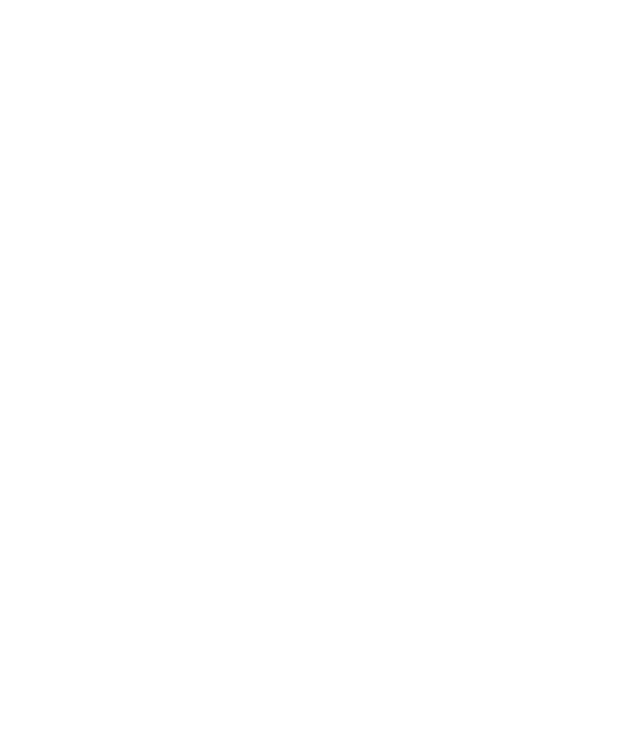
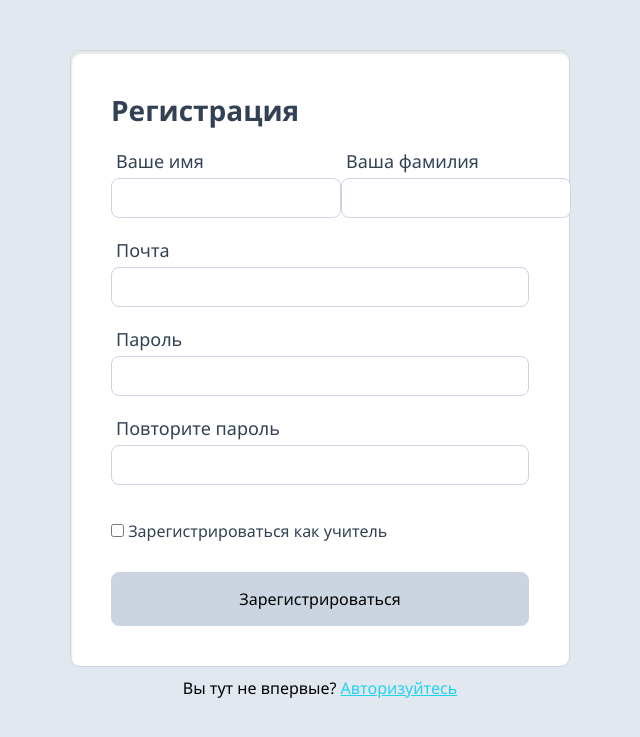
Before and after one commit to syviline/clever, a Flask app: page /register in a window 1280 px wide. Before the commit the part shown is empty. Shown: the top 737 px of the page, without its empty margins (320-960 px from the left). Run offline with Flask 2, Linux system fonts and the light colour scheme.

Commit message:
register

```diff
--- a/app.py
+++ b/app.py
@@ -1,14 +1,16 @@
-from flask import Flask, render_template, redirect
+from flask import Flask, render_template, redirect, request
 from forms.loginform import LoginForm
 from forms.registerform import RegisterForm
 import db
+from data.users import User
+
+db.db_session.global_init("db/clever.db")
+db_sess = db.db_session.create_session()
 
 app = Flask(__name__)
 app.config['SECRET_KEY'] = 'qwekwqkJDHASIqwop'
 
 def db_f():
-    db.db_session.global_init("db/clever.db")
-    db_sess = db.db_session.create_session()
     for user in db_sess.query(db.User).all():
         print(user)
     # db.main()
@@ -36,7 +38,17 @@
 def registerPage():
     form = RegisterForm()
     if form.validate_on_submit():
-        return redirect('/')
+        isteacher = request.form.get('isteacher')
+        if isteacher:
+            isteacher = 1
+        else:
+            isteacher = 0
+        kwargs = {'name': form.firstname.data, 'surname': form.lastname.data, 'email': form.email.data, 'password': form.password.data, 'status': isteacher}
+        user = db.add_user(db_sess=db_sess, **kwargs)
+        # if form.password.data != form.passwordRepeat.data:
+        #     print(form.data)
+        #     return render_template('register.html', form=form, message='Пароли не совпадают!')
+        return redirect('/auth')
     return render_template('register.html', form=form)
 
 
--- a/db.py
+++ b/db.py
@@ -22,7 +22,7 @@
     user.name = qwargs.get("name")
     user.surname = qwargs.get("surname")
     user.email = email
-    user.hashed_password = qwargs.get("hashed_password")
+    user.set_password(qwargs.get('password'))
     user.status = qwargs.get("status")
 
     db_sess.add(user)
--- a/forms/registerform.py
+++ b/forms/registerform.py
@@ -1,13 +1,12 @@
 from flask_wtf import FlaskForm
-from wtforms import StringField, PasswordField, BooleanField, SubmitField
+from wtforms import StringField, PasswordField, BooleanField, SubmitField, SelectMultipleField
 from wtforms.validators import DataRequired, Email, EqualTo
 
 
 class RegisterForm(FlaskForm):
-    username = StringField('Логин', validators=[DataRequired()])
     firstname = StringField('Ваше имя', validators=[DataRequired()])
     lastname = StringField('Ваша фамилия', validators=[DataRequired()])
-    email = StringField('Почта', validators=[DataRequired(), Email(message='Введите свой почтовый адрес')])
+    email = StringField('Почта', validators=[DataRequired(), Email(message='Введите действительный почтовый адрес')])
     password = PasswordField('Пароль', validators=[DataRequired()])
     passwordRepeat = PasswordField('Повторите пароль', validators=[DataRequired(), EqualTo('password', message='Пароли должны совпадать')])
-    submit = SubmitField('Войти')
+    submit = SubmitField('Зарегистрироваться')
--- a/static/style/register.css
+++ b/static/style/register.css
@@ -1 +1,99 @@
-* {}
+* {
+    font-family: 'Segoe UI', sans-serif;
+    padding: 0;
+    margin: 0;
+}
+
+body {
+    background-color: #e2e8f0;
+}
+
+form {
+    display: flex;
+    flex-direction: column;
+    width: 500px;
+    margin: 0 auto;
+    margin-top: 50px;
+    background-color: white;
+    border: 1px solid #cbd5e1;
+    border-radius: 10px;
+    padding: 40px;
+    box-sizing: border-box;
+    color: #334155;
+    box-shadow: inset 1px 3px 2px hsla(0, 0%, 0%, 0.1);
+}
+
+form .form-group {
+    display: flex;
+    flex-direction: column;
+}
+
+form .form-group div {
+    margin-bottom: 5px;
+    margin-left: 5px;
+    font-size: 18px;
+}
+
+form input {
+    padding: 10px 15px;
+    outline: none;
+    border: 1px solid #cbd5e1;
+    border-radius: 8px;
+}
+
+form input:focus {
+    border: 1px solid #94a3b8;
+}
+
+h2 {
+    font-size: 28px;
+}
+
+.names {
+    display: flex;
+    justify-content: space-between;
+    margin-top: 20px;
+}
+
+.names .form-group {
+    flex-basis: 45%;
+}
+
+.isteacher {
+    margin-bottom: 30px;
+}
+
+#submit {
+    padding: 15px;
+    font-size: 16px;
+    font-weight: 500;
+    cursor: pointer;
+    background-color: #cbd5e1;
+    transition: 0.1s;
+}
+
+#submit:hover {
+    background-color: #94a3b8;
+    transition: 0.1s;
+}
+
+.error {
+    margin-top: 15px;
+    font-size: 18px;
+    font-weight: 500;
+    color: #EF4444;
+}
+
+.auth__cont {
+    display: flex;
+    justify-content: center;
+    margin-top: 10px;
+}
+
+.auth__cont a {
+    color: #22D3EE;
+}
+
+.auth__cont a:hover {
+    color: #1eb7cf;
+}
--- a/templates/auth.html
+++ b/templates/auth.html
@@ -6,11 +6,11 @@
           content="width=device-width, user-scalable=no, initial-scale=1.0, maximum-scale=1.0, minimum-scale=1.0">
     <meta http-equiv="X-UA-Compatible" content="ie=edge">
     <title>Document</title>
+    <link rel="stylesheet" href="{{ url_for('static', filename='style/auth.css') }}">
     <link rel="preconnect" href="https://fonts.gstatic.com">
     <link href="https://fonts.googleapis.com/css2?family=Inter:wght@300;400;500;800&display=swap" rel="stylesheet">
     <link href="https://fonts.googleapis.com/css2?family=Ubuntu:wght@300;400;500&display=swap" rel="stylesheet">
     <link href="https://fonts.googleapis.com/icon?family=Material+Icons+Round" rel="stylesheet">
-    <link rel="stylesheet" href="{{ url_for('static', filename='style/auth.css') }}">
 </head>
 <body>
     <div class="skew">
--- a/templates/home.html
+++ b/templates/home.html
@@ -5,11 +5,11 @@
     <meta name="viewport" content="width=device-width, initial-scale=1.0">
     <meta http-equiv="X-UA-Compatible" content="ie=edge">
     <title>Document</title>
+    <link rel="stylesheet" href="{{ url_for('static', filename='style/home.css') }}">
     <link rel="preconnect" href="https://fonts.gstatic.com">
     <link href="https://fonts.googleapis.com/css2?family=Inter:wght@300;400;500;800&display=swap" rel="stylesheet">
     <link href="https://fonts.googleapis.com/css2?family=Ubuntu:wght@300;400;500&display=swap" rel="stylesheet">
     <link href="https://fonts.googleapis.com/icon?family=Material+Icons+Round" rel="stylesheet">
-    <link rel="stylesheet" href="{{ url_for('static', filename='style/home.css') }}">
 </head>
 <body>
     <span class="material-icons-round">arrow_forward</span>
--- a/templates/landing.html
+++ b/templates/landing.html
@@ -5,9 +5,9 @@
   <meta name="viewport" content="width=device-width, initial-scale=1.0">
   <meta http-equiv="X-UA-Compatible" content="ie=edge">
   <title>Document</title>
+  <link rel="stylesheet" href="{{ url_for('static', filename='style/landing.css') }}">
   <link rel="preconnect" href="https://fonts.gstatic.com">
   <link href="https://fonts.googleapis.com/css2?family=Inter:wght@300;400;500;800&display=swap" rel="stylesheet">
-  <link rel="stylesheet" href="{{ url_for('static', filename='style/landing.css') }}">
 </head>
 <body>
   <header>
@@ -21,8 +21,8 @@
         </div>
       </div>
       <div class="right__block">
-        <a href="#" class="login_btn">Войти</a>
-        <a href="#" class="register_btn">Зарегистрироваться</a>
+        <a href="auth" class="login_btn">Войти</a>
+        <a href="register" class="register_btn">Зарегистрироваться</a>
       </div>
     </div>
   </header>
--- a/templates/register.html
+++ b/templates/register.html
@@ -11,6 +11,64 @@
     <link rel="stylesheet" href="{{ url_for('static', filename='style/register.css') }}">
 </head>
 <body>
-
+<form action="register" method="post">
+    <h2>Регистрация</h2>
+    {{ form.hidden_tag() }}
+    <div class="names">
+        <div class="form-group">
+            <div>{{ form.firstname.label }}</div>
+            {{ form.firstname }}
+            <div class="error">
+                {% for error in form.firstname.errors %}
+                    {{ error }}
+                {% endfor %}
+            </div>
+        </div>
+        <div class="form-group">
+            <div>{{ form.lastname.label }}</div>
+            {{ form.lastname }}
+            <div class="error">
+                {% for error in form.lastname.errors %}
+                    {{ error }}
+                {% endfor %}
+            </div>
+        </div>
+    </div>
+    <div class="form-group">
+        <div>{{ form.email.label }}</div>
+        {{ form.email }}
+        <div class="error">
+            {% for error in form.email.errors %}
+                {{ error }}
+            {% endfor %}
+        </div>
+    </div>
+    <div class="form-group">
+        <div>{{ form.password.label }}</div>
+        {{ form.password }}
+        <div class="error">
+            {% for error in form.password.errors %}
+                {{ error }}
+            {% endfor %}
+        </div>
+    </div>
+    <div class="form-group">
+        <div>{{ form.passwordRepeat.label }}</div>
+        {{ form.passwordRepeat }}
+        <div class="error">
+            {% for error in form.passwordRepeat.errors %}
+                {{ error }}
+            {% endfor %}
+        </div>
+    </div>
+    <div class="error">{{ message }}</div>
+    <div class="isteacher">
+        <input type="checkbox" value="true" id="isteacher" name="isteacher"><label for="isteacher"> Зарегистрироваться как учитель</label>
+    </div>
+    {{ form.submit }}
+</form>
+<div class="auth__cont">
+    <span class="auth__link">Вы тут не впервые? <a href="auth">Авторизуйтесь</a></span>
+</div>
 </body>
 </html>
```
Also changed, not shown: data/users.py (+7 -1 lines).
